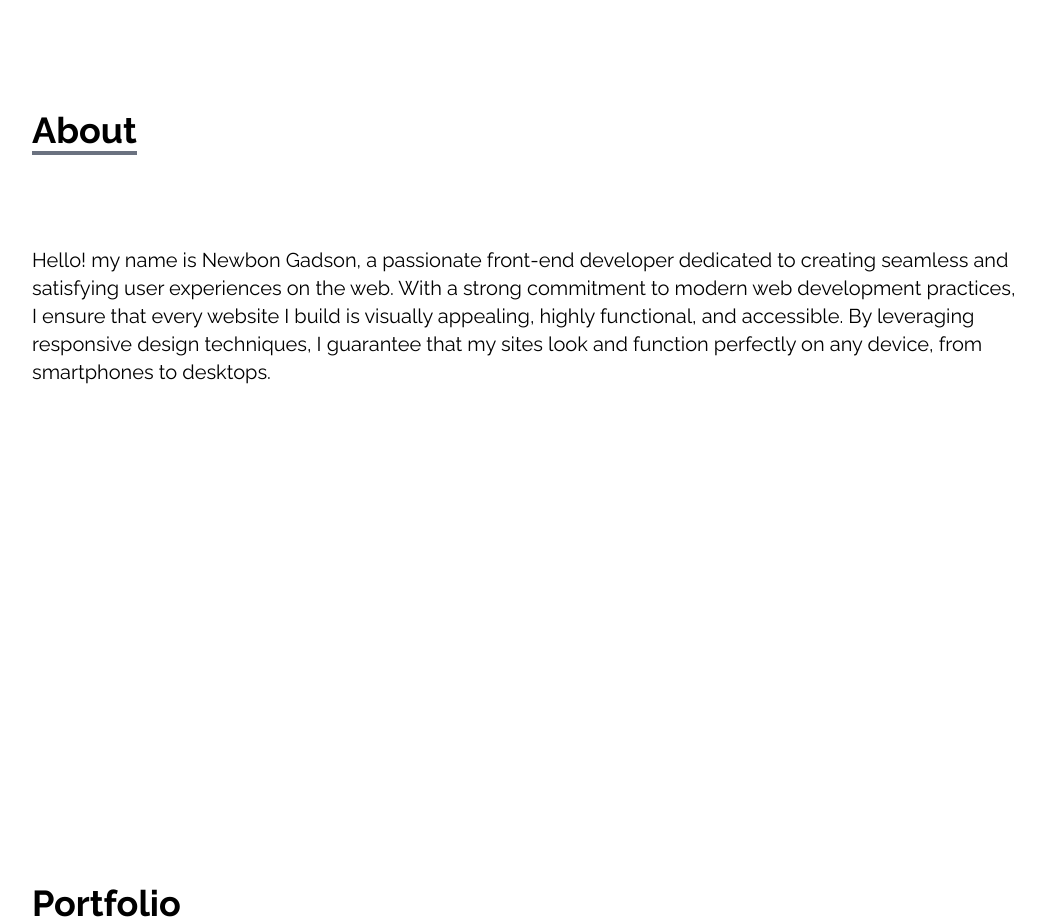
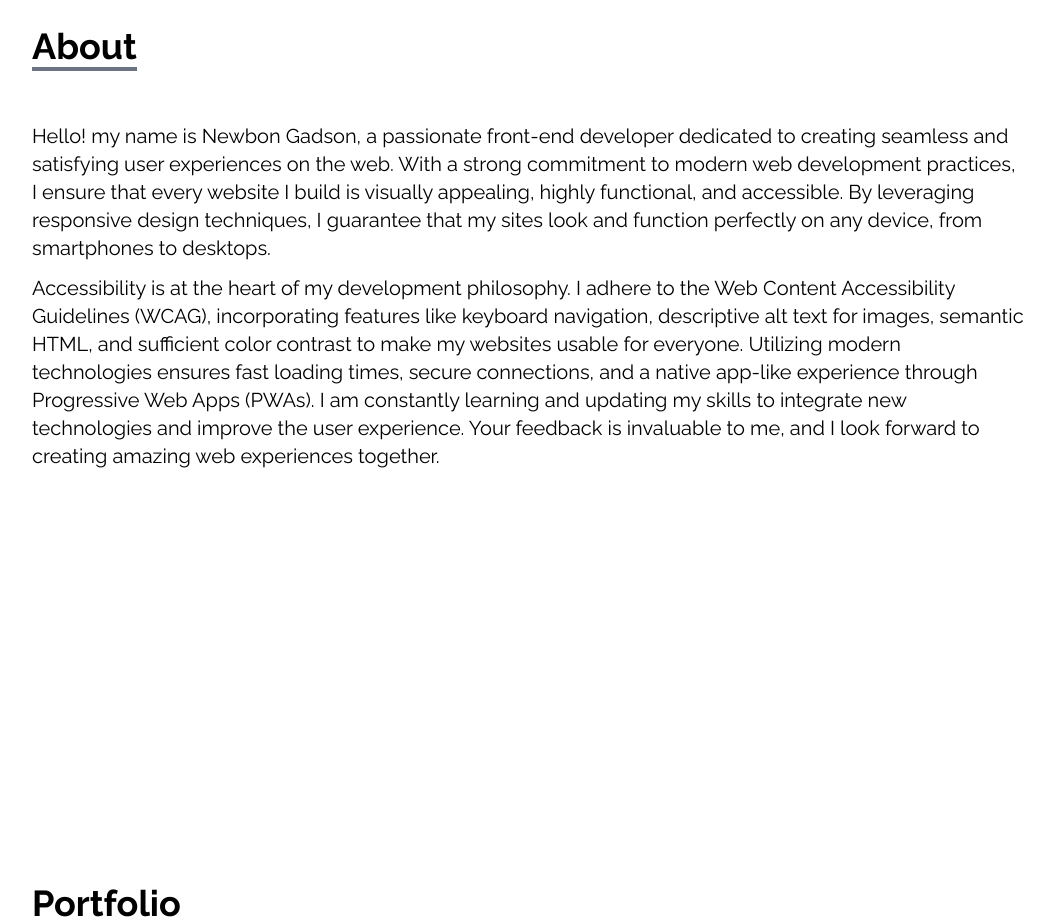
Before and after one commit to slimsting/portfolio, a React (Vite) app: page / in a window 1280 px wide. Shown: the part 900-1819 px from the top of the page, without its empty margins (112-1166 px from the left). Built offline with nearby package versions, Linux system fonts and the light colour scheme.

Commit message:
resume update

```diff
--- a/src/components/About.jsx
+++ b/src/components/About.jsx
@@ -10,7 +10,7 @@ const About = () => {
           </p>
         </div>
 
-        <p className="text-xl mt-16">
+        <p className="text-xl mt-6">
           Hello! my name is Newbon Gadson, a passionate front-end developer
           dedicated to creating seamless and satisfying user experiences on the
           web. With a strong commitment to modern web development practices, I
@@ -18,6 +18,18 @@ const About = () => {
           functional, and accessible. By leveraging responsive design
           techniques, I guarantee that my sites look and function perfectly on
           any device, from smartphones to desktops.
+        </p>
+        <p className=" text-xl mt-3 ">
+          Accessibility is at the heart of my development philosophy. I adhere
+          to the Web Content Accessibility Guidelines (WCAG), incorporating
+          features like keyboard navigation, descriptive alt text for images,
+          semantic HTML, and sufficient color contrast to make my websites
+          usable for everyone. Utilizing modern technologies ensures fast
+          loading times, secure connections, and a native app-like experience
+          through Progressive Web Apps (PWAs). I am constantly learning and
+          updating my skills to integrate new technologies and improve the user
+          experience. Your feedback is invaluable to me, and I look forward to
+          creating amazing web experiences together.
         </p>
 
         <br />
```
Also changed, not shown: 1 other file (tests, documents, lock files or other folders).
